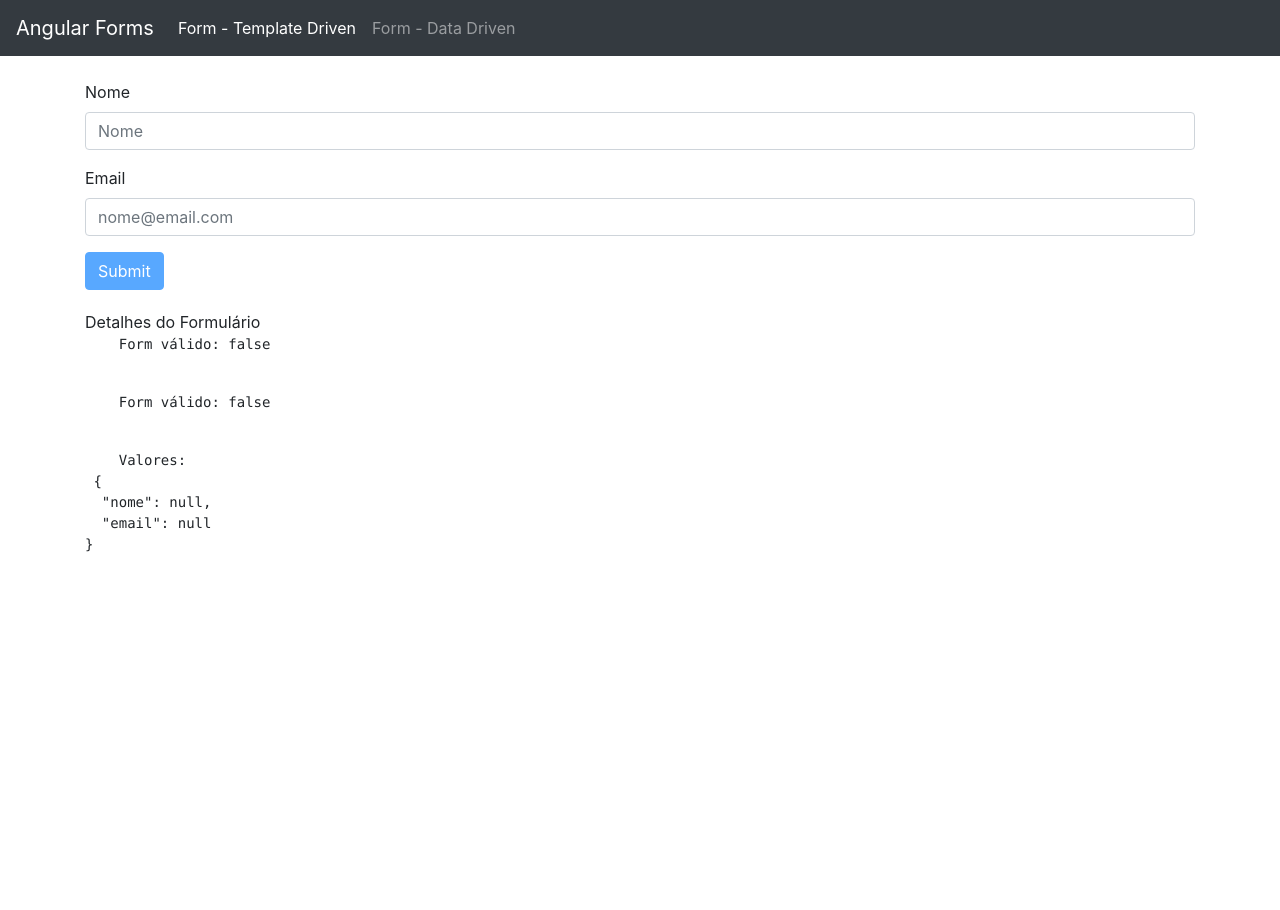
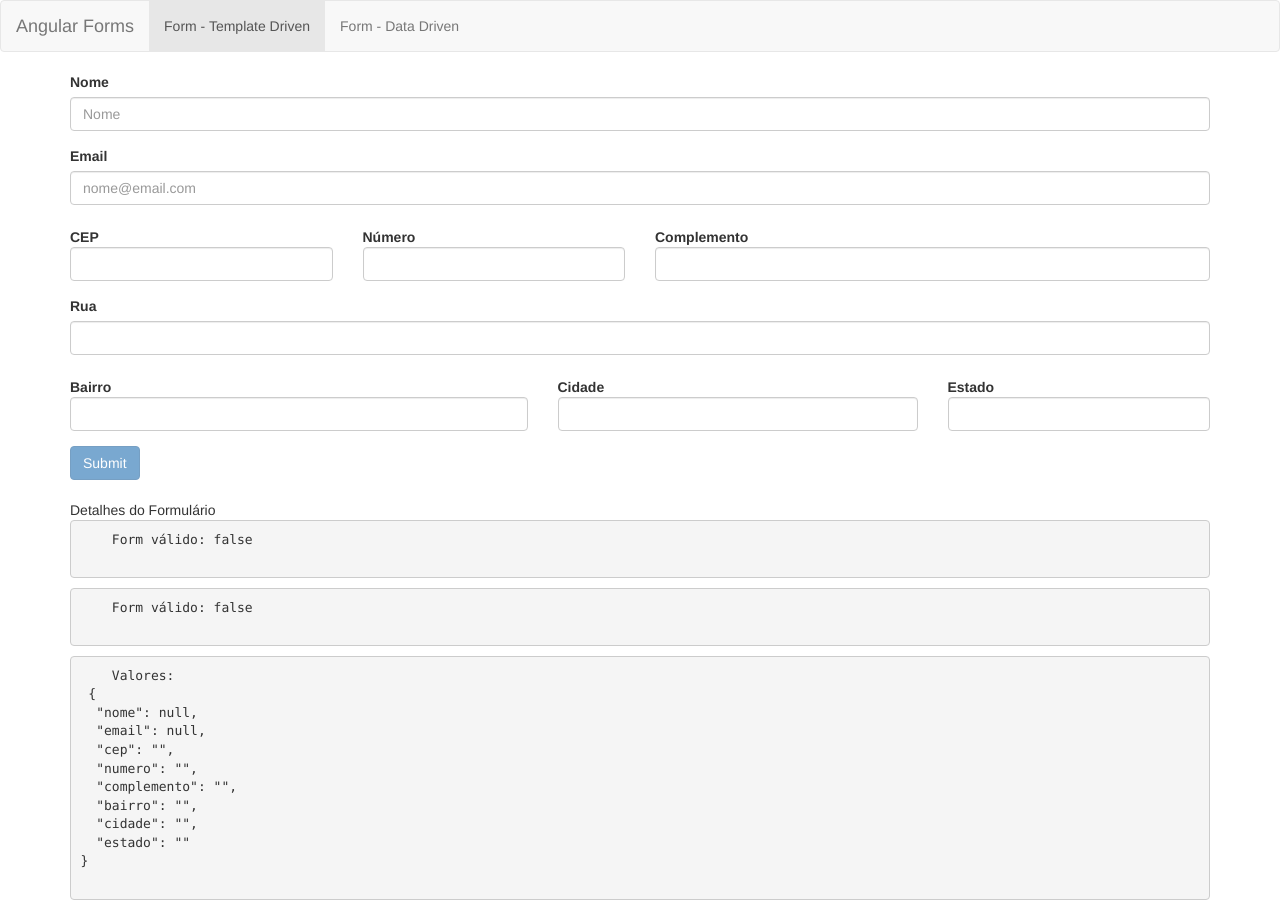
Before and after one commit to angelovlima/Formul-rios-Template-Driven-, an Angular app: page /templateForm in a window 1280 px wide. Before the commit the page ends 800 px from the top, so only its background shows below. Built offline with nearby package versions, Linux system fonts and the light colour scheme.

Commit message:
Versão bootstrap alterada de 4 para 3

```diff
--- a/package.json
+++ b/package.json
@@ -19,7 +19,7 @@
     "@angular/platform-browser": "~7.2.0",
     "@angular/platform-browser-dynamic": "~7.2.0",
     "@angular/router": "~7.2.0",
-    "bootstrap": "^4.4.1",
+    "bootstrap": "^3.4.1",
     "core-js": "^2.5.4",
     "ngx-bootstrap": "^5.5.0",
     "rxjs": "~6.3.3",
--- a/src/app/app-routing.module.ts
+++ b/src/app/app-routing.module.ts
@@ -6,7 +6,7 @@
 const routes: Routes = [
   { path: "templateForm", component: TemplateFormComponent } ,
   { path: "dataForm", component: DataFormComponent },
-  { path: '', pathMatch: 'full', redirectTo: 'dataForm' }
+  { path: '', pathMatch: 'full', redirectTo: 'templateForm' }
 ];
 
 @NgModule({
--- a/src/app/app.component.html
+++ b/src/app/app.component.html
@@ -1,10 +1,11 @@
-<nav class="navbar navbar-expand-lg navbar-dark bg-dark">
+<nav class="navbar navbar-default">
+  <div class="container-fluid">
 
     <div class="navbar-header">
       <a class="navbar-brand" routerLink="">Angular Forms</a>
     </div>
 
-  <ul class="navbar-nav mr-auto">
+    <ul class="nav navbar-nav">
       <li routerLinkActive="active">
         <a class="nav-link" routerLink="/templateForm">Form - Template Driven</a>
       </li>
@@ -13,6 +14,8 @@
       </li>
     </ul>
 
+  </div>
+
 </nav>
 
 <div class="container">
--- a/src/app/template-form/template-form.component.css
+++ b/src/app/template-form/template-form.component.css
@@ -1,3 +1,3 @@
-.ng-invalid.ng-touched:not(form) {
+/*.ng-invalid.ng-touched:not(form) {
     border: 1px solid red;
-}
+}*/
--- a/src/app/template-form/template-form.component.html
+++ b/src/app/template-form/template-form.component.html
@@ -1,29 +1,161 @@
-<br>
-<form #f="ngForm" (ngSubmit)="onSubmit(f)">
-  <div class="form-group">
+<form #f="ngForm" (ngSubmit)="onSubmit(f)" class="form-horizontal">
+  <div class="form-group" [ngClass]="{
+      'has-error': !nome.valid && nome.touched,
+      'has-feedback': !nome.valid && nome.touched
+    }">
+
+    <div class="col-sm-12">
       <label for="nome">Nome</label>
+    </div>
+
+    <div class="col-sm-12">
       <input type="text" class="form-control" name="nome" id="nome" placeholder="Nome" [(ngModel)]="usuario.nome"
         required #nome="ngModel">
       <!--div>
       {{ nome.className }}
     </div-->
+      <span class="glyphicon glyphicon-remove form-control-feedback" aria-hidden="true"
+        *ngIf="!nome.valid && nome.touched"></span>
+      <span id="inputError2Status" class="sr-only" *ngIf="!nome.valid && nome.touched">(error)</span>
       <div *ngIf="!nome.valid && nome.touched" class="alert alert-danger" role="alert">
         Nome é obrigatório.
       </div>
     </div>
-  <div class="form-group">
+  </div>
+
+  <div class="form-group" [ngClass]="{
+      'has-error': !email.valid && email.touched,
+      'has-feedback': !email.valid && email.touched
+    }">
+
+    <div class="col-sm-12">
       <label for="email">Email</label>
-    <input type="email" class="form-control" name="email" id="email" placeholder="nome@email.com" [(ngModel)]="usuario.email"
-    required email #email="ngModel">
+    </div>
+
+    <div class="col-sm-12">
+      <input type="email" class="form-control" name="email" id="email" placeholder="nome@email.com"
+        [(ngModel)]="usuario.email" required email #email="ngModel">
+      <span class="glyphicon glyphicon-remove form-control-feedback" aria-hidden="true"
+        *ngIf="!email.valid && email.touched"></span>
+      <span class="sr-only" *ngIf="!email.valid && email.touched">(error)</span>
       <div *ngIf="!email.valid && email.touched" class="alert alert-danger" role="alert">
         Email é obrigatório.
       </div>
 
+    </div>
 
   </div>
 
-  <button type="submit" class="btn btn-primary"
-    [disabled]="!f.valid">Submit</button>
+  <div class="form-group">
+
+    <div class="col-md-3" [class.has-error]="!cep.valid && cep.touched"
+      [class.has-feedback]="!cep.valid && cep.touched">
+
+      <label for="cep" class="control-label">CEP</label>
+      <input type="text" class="form-control" name="cep" id="cep" ngModel required #cep="ngModel">
+      <span class="glyphicon glyphicon-remove form-control-feedback" aria-hidden="true"
+        *ngIf="!cep.valid && cep.touched"></span>
+      <span class="sr-only" *ngIf="!cep.valid && cep.touched">(error)</span>
+      <div *ngIf="!cep.valid && cep.touched" class="alert alert-danger" role="alert">
+        CEP é obrigatório.
+      </div>
+
+    </div>
+
+    <div class="col-md-3" [class.has-error]="!numero.valid && numero.touched"
+      [class.has-feedback]="!numero.valid && numero.touched">
+
+      <label for="numero" class="control-label">Número</label>
+      <input type="text" class="form-control" name="numero" id="numero" ngModel required #numero="ngModel">
+      <span class="glyphicon glyphicon-remove form-control-feedback" aria-hidden="true"
+        *ngIf="!numero.valid && numero.touched"></span>
+      <span class="sr-only" *ngIf="!numero.valid && numero.touched">(error)</span>
+      <div *ngIf="!numero.valid && numero.touched" class="alert alert-danger" role="alert">
+        Número é obrigatório.
+      </div>
+
+    </div>
+
+    <div class="col-md-6">
+
+      <label for="complemento" class="control-label">Complemento</label>
+      <input type="text" class="form-control" name="complemento" id="complemento" ngModel #complemento="ngModel">
+
+    </div>
+
+  </div>
+
+  <div class="form-group" [ngClass]="{
+    'has-error': !rua.valid && rua.touched,
+    'has-feedback': !rua.valid && rua.touched
+  }">
+
+    <div class="col-sm-12">
+      <label for="rua">Rua</label>
+    </div>
+
+    <div class="col-sm-12">
+      <input type="rua" class="form-control" name="rua" id="rua" [(ngModel)]="usuario.rua"
+        required rua #rua="ngModel">
+      <span class="glyphicon glyphicon-remove form-control-feedback" aria-hidden="true"
+        *ngIf="!rua.valid && rua.touched"></span>
+      <span class="sr-only" *ngIf="!rua.valid && rua.touched">(error)</span>
+      <div *ngIf="!rua.valid && rua.touched" class="alert alert-danger" role="alert">
+        Rua é obrigatório.
+      </div>
+
+    </div>
+
+  </div>
+
+  <div class="form-group">
+
+    <div class="col-md-5" [class.has-error]="!bairro.valid && bairro.touched"
+      [class.has-feedback]="!bairro.valid && bairro.touched">
+
+      <label for="bairro" class="control-label">Bairro</label>
+      <input type="text" class="form-control" name="bairro" id="bairro" ngModel required #bairro="ngModel">
+      <span class="glyphicon glyphicon-remove form-control-feedback" aria-hidden="true"
+        *ngIf="!bairro.valid && bairro.touched"></span>
+      <span class="sr-only" *ngIf="!bairro.valid && bairro.touched">(error)</span>
+      <div *ngIf="!bairro.valid && bairro.touched" class="alert alert-danger" role="alert">
+        Bairro é obrigatório.
+      </div>
+
+    </div>
+
+    <div class="col-md-4" [class.has-error]="!cidade.valid && cidade.touched"
+      [class.has-feedback]="!cidade.valid && cidade.touched">
+
+      <label for="cidade" class="control-label">Cidade</label>
+      <input type="text" class="form-control" name="cidade" id="cidade" ngModel required #cidade="ngModel">
+      <span class="glyphicon glyphicon-remove form-control-feedback" aria-hidden="true"
+        *ngIf="!cidade.valid && cidade.touched"></span>
+      <span class="sr-only" *ngIf="!cidade.valid && cidade.touched">(error)</span>
+      <div *ngIf="!cidade.valid && cidade.touched" class="alert alert-danger" role="alert">
+        Cidade é obrigatório.
+      </div>
+
+    </div>
+
+    <div class="col-md-3" [class.has-error]="!estado.valid && estado.touched"
+      [class.has-feedback]="!estado.valid && estado.touched">
+
+      <label for="estado" class="control-label">Estado</label>
+      <input type="text" class="form-control" name="estado" id="estado" ngModel required #estado="ngModel">
+      <span class="glyphicon glyphicon-remove form-control-feedback" aria-hidden="true"
+        *ngIf="!estado.valid && estado.touched"></span>
+      <span class="sr-only" *ngIf="!estado.valid && estado.touched">(error)</span>
+      <div *ngIf="!estado.valid && estado.touched" class="alert alert-danger" role="alert">
+        Estado é obrigatório.
+      </div>
+
+    </div>
+
+  </div>
+
+
+  <button type="submit" class="btn btn-primary" [disabled]="!f.valid">Submit</button>
   <app-form-debug [form]="f"></app-form-debug>
 
 </form>
```
Also changed, not shown: 1 other file (tests, documents, lock files or other folders). Lines whose indentation alone changed are shown as unchanged.
